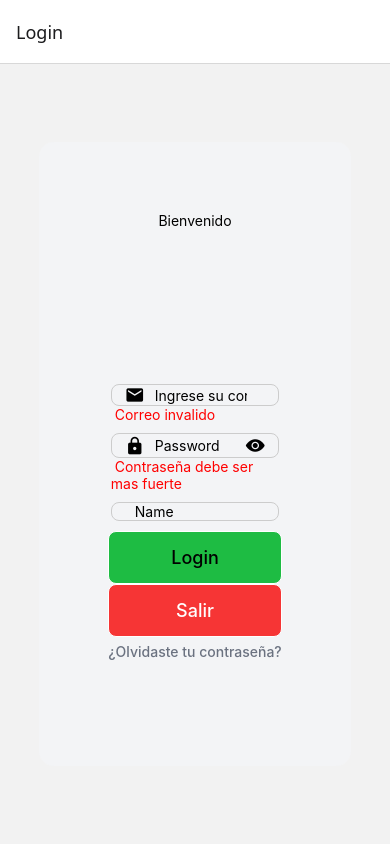
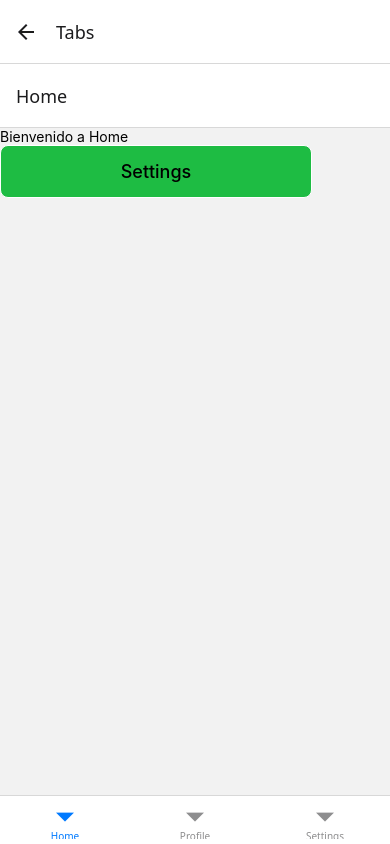
Before and after one commit to EmECM/ProyectoProgMovil, a React Native app in the folder ejemploclase/: screen /Tabs in a window 390 px wide. Built offline with nearby package versions, Linux system fonts and the light colour scheme.

Commit message:
-implementacion inicial de navegacion -instalacion de librerias de navegacion de react native -segregacion de responsabilidades entre componentes: App y LoginScreen - adicion de carpeta "contexts" e introduccion de AuthContext

```diff
--- a/ejemploclase/package.json
+++ b/ejemploclase/package.json
@@ -10,14 +10,17 @@
     "web": "expo start --web"
   },
   "dependencies": {
+    "@react-native-masked-view/masked-view": "^0.3.2",
+    "@react-navigation/bottom-tabs": "^7.7.3",
     "@react-navigation/native": "^7.1.28",
     "@react-navigation/native-stack": "^7.12.0",
     "expo": "~54.0.32",
     "expo-status-bar": "~3.0.9",
     "react": "19.1.0",
     "react-native": "0.81.5",
+    "react-native-gesture-handler": "^2.30.0",
     "react-native-safe-area-context": "^5.6.2",
-    "react-native-screens": "^4.23.0",
+    "react-native-screens": "^4.16.0",
     "react-native-url-polyfill": "^3.0.0"
   },
   "devDependencies": {
--- a/ejemploclase/src/components/CustomInput.tsx
+++ b/ejemploclase/src/components/CustomInput.tsx
@@ -9,7 +9,7 @@ type Props = {
     typeInput?: 'password' | 'email' | 'number' | 'text';
 
 }
-export default function CustomInput ({placeholder, onChange, value, typeInput='text'}:Props){
+export default function CustomInput ({placeholder, onChange, value, typeInput="text"}:Props){
 //uso de variables en el estado local
         //sintaxis:
         //[nombreDeVariable, funcion] = useState(<valorInicial>);
@@ -20,25 +20,27 @@ export default function CustomInput ({placeholder, onChange, value, typeInput='t
         typeInput === "email" ? "email" :
             typeInput === "password" ? "lock" : undefined
 
-
+//numeric
+//default
     const keyboardType: KeyboardTypeOptions =
     typeInput === "email" ? "email-address" :
            typeInput === "number" ? "numeric" : "default"
 
-    const getError=()=>{
-        if(typeInput === "email" && !value.includes('@'))
-            return 'Correo invalido';
-        if(typeInput === 'password' && value.length <6)
-            return 'Contraseña debe ser mas fuerte';
-    }
+
+    const getError = () =>{
+        if (typeInput === "email" && !value.includes('@'))
+            return 'Correo Invalido';
+        if (typeInput === 'password' && value.length < 6)
+            return 'La contraseña debe ser mas fuerte';
+
+    };
 
     const error = getError();
-
     return(
         //wrapper
         <View style={styles.wrapper}>
             {/* //inputContainer */}
-            <View style={[styles.inputContainer, error && styles.inputContainer]}>
+            <View style={[styles.inputContainer, error && styles.inputError]}>
                 <MaterialIcons
                     name={icon}
                     size={20}
@@ -60,7 +62,7 @@ export default function CustomInput ({placeholder, onChange, value, typeInput='t
             }
 
             </View>
-            {error && <Text style={styles.inputError}> {error} </Text>}
+            {error && <Text style={[styles.inputError]}>{error}</Text>}
         </View>
     );
 }
@@ -84,9 +86,8 @@ const styles = StyleSheet.create({
         paddingHorizontal:10,
         width:'80%'
     },
-
     inputError:{
         borderColor: 'red',
-        color: 'red'
+        color:'red',
     }
 });
--- a/ejemploclase/src/components/navigation/StackNavigator.tsx
+++ b/ejemploclase/src/components/navigation/StackNavigator.tsx
@@ -1,24 +1,31 @@
 import { createNativeStackNavigator } from "@react-navigation/native-stack";
 import LoginScreen from "../../screens/LoginScreen";
 import HomeScreen from "../../screens/HomeScreen";
+import TabsNavigator from "./TabsNavigator";
 
 export type RootStackParamsList={
     Login: undefined,
-    Home: {email: string},
+    Tabs: {email: string},
 }
 
 const Stack = createNativeStackNavigator<RootStackParamsList>();
 
  export default function StackNavigator(){
     return(
+        //<Stack.Navigator initialRouteName='login'
+        // screenOptions={{headerShown:false}}
         <Stack.Navigator initialRouteName={'Login'}>
             <Stack.Screen
                 name = "Login"
                 component={LoginScreen}
             />
-            <Stack.Screen
+           {/* <Stack.Screen
                 name = "Home"
                 component={HomeScreen}
+            />*/}
+            <Stack.Screen
+                name = "Tabs"
+                component={TabsNavigator}
             />
         </Stack.Navigator>
     );
--- /dev/null
+++ b/ejemploclase/src/components/navigation/TabsNavigator.tsx
@@ -0,0 +1,33 @@
+import { createBottomTabNavigator } from "@react-navigation/bottom-tabs"
+import HomeScreen from "../../screens/HomeScreen";
+import ProfileScreen from "../../screens/ProfileScreen";
+import SettingsScreen from "../../screens/SettingsScreen";
+
+export type TabsParamList = {
+    Home: {email: string};
+    Profile: undefined;
+    Settings: undefined;
+}
+
+const Tab = createBottomTabNavigator<TabsParamList>();
+
+export default function TabsNavigator (){
+
+    return(
+        <Tab.Navigator>
+            <Tab.Screen
+                name = "Home"
+                component={HomeScreen}
+            />
+            <Tab.Screen
+                name = "Profile"
+                component={ProfileScreen}
+            />
+            <Tab.Screen
+                name = "Settings"
+                component={SettingsScreen}
+            />
+        </Tab.Navigator>
+    );
+
+}
--- a/ejemploclase/src/screens/HomeScreen.tsx
+++ b/ejemploclase/src/screens/HomeScreen.tsx
@@ -1,15 +1,25 @@
 import { NativeStackScreenProps } from "@react-navigation/native-stack";
 import { View, Text } from "react-native";
 import { RootStackParamsList } from "../components/navigation/StackNavigator";
+import { TabsParamList } from "../components/navigation/TabsNavigator";
+import CustomButton from "../components/CustomButton";
 
-type Props = NativeStackScreenProps<RootStackParamsList, 'Home'>;
+type Props = NativeStackScreenProps<TabsParamList, 'Home'>;
 
-export default function HomeScreen({route}:Props){
+export default function HomeScreen({navigation}: any){
     //destructuring de parametro de ruta: sacando una propiedad de un objeto
-    const {email} = route.params
+    //const {email} = route.params
+
+    const handleOnSettings = () => {
+    navigation.navigate("Tabs", {screen: "Settings"})
+  }
 return(
     <View>
-        <Text>Bienvendio, {email}</Text>
+        <Text>Bienvenido a Home</Text>
+        <CustomButton
+             title={'Settings'}
+            onClick={handleOnSettings}
+        />
     </View>
 );
 
--- a/ejemploclase/src/screens/LoginScreen.tsx
+++ b/ejemploclase/src/screens/LoginScreen.tsx
@@ -3,15 +3,22 @@ import CustomButton from "../components/CustomButton";
 import CustomInput from "../components/CustomInput";
 import { useState } from "react";
 
-export default function LoginScreen() {
+export default function LoginScreen({navigation}:any) {
   const [email, setEmail] = useState("");
   const [password, setPassword] = useState("");
 
 
 
   const handleOnLogin = () => {
-    console.log("prueba login desde app");
-    alert("Alerta login desde app");
+    //navegar a una pantalla dentro del mismo stack navigator
+    // navigation.navigate("Home")
+
+
+     //navegar a una pantalla que espera parametros por ruta dentro del mismo stack navigator
+    // navigation.navigate("Home", {email})
+
+    //navegar a una tab especifica
+    navigation.navigate("Tabs", {screen:"Home"})
   }
 
   const handleOnLogout = () => {
--- /dev/null
+++ b/ejemploclase/src/screens/ProfileScreen.tsx
@@ -0,0 +1,12 @@
+import {View, Text} from "react-native";
+
+const ProfileScreen = () => {
+    return(
+        <Text>
+            Estas en Perfil
+        </Text>
+    );
+
+}
+
+export default ProfileScreen;
--- /dev/null
+++ b/ejemploclase/src/screens/SettingsScreen.tsx
@@ -0,0 +1,12 @@
+import {Text} from "react-native";
+
+const SettingsScreen = () => {
+    return(
+        <Text>
+            Bienvenido al area de configuracion!
+        </Text>
+    );
+
+}
+
+export default SettingsScreen;
```
Also changed, not shown: ejemploclase/src/contexts/AuthContext.tsx (added, +46 -0 lines), 1 other file (tests, documents, lock files or other folders).
